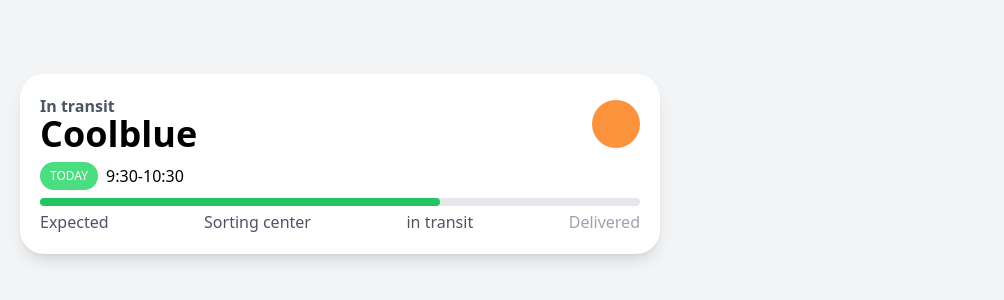
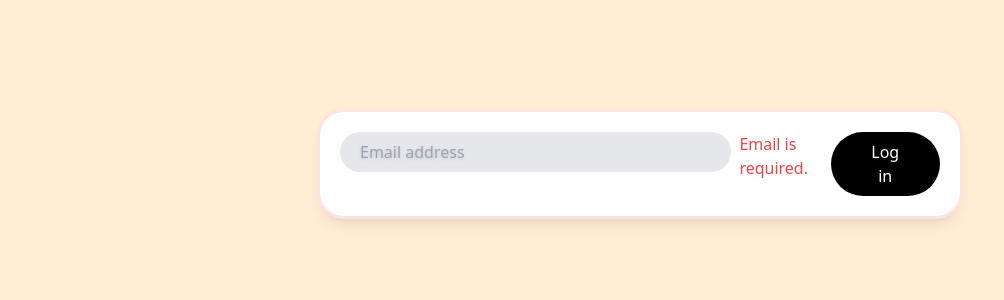
Before and after one commit to shing100/Carrot-Market-Nextjs14, a Next.js app: page / in a window 1280 px wide. Shown: the part 236-536 px from the top of the page, without its empty margins (0-1004 px from the left). Built offline with nearby package versions, Linux system fonts and the light colour scheme.

Commit message:
[20241127] input form

```diff
--- a/app/page.tsx
+++ b/app/page.tsx
@@ -1,33 +1,23 @@
-
 export default function Home() {
   return (
-      <main className="bg-gray-100 h-screen flex items-center p-5 dark:bg-gray-700">
-    <div className="bg-white shadow-lg w-full p-5 rounded-3xl max-w-screen-sm dark:bg-gray-600">
-      <div className="flex justify-between items-center">
-        <div className="flex flex-col">
-          <span className="text-gray-600 font-semibold -mb-1 dark:text-gray-300">In transit</span>
-          <span className="text-4xl font-semibold dark:text-white">Coolblue</span>
+      <main className="bg-gray-100 sm:bg-red-100 md:bg-green-100 lg:bg-cyan-100 xl:bg-orange-100 2xl:bg-purple-100 h-screen flex items-center justify-center p-5">
+        <div
+            className="bg-white shadow-lg p-5 rounded-3xl w-full max-w-screen-sm flex flex-col md:flex-row gap-2 *:outline-none ring ring-transparent transition-shadow
+      has-[:invalid]:ring-red-100"
+        >
+          <input
+              className="w-full rounded-full h-10 bg-gray-200 pl-5 ring ring-transparent focus:ring-green-500 focus:ring-offset-2 transition-shadow placeholder:drop-shadow invalid:focus:ring-red-500 peer"
+              type="text"
+              required
+              placeholder="Email address"
+          />
+          <span className="text-red-500 font-medium hidden peer-invalid:block ">
+          Email is required.
+        </span>
+          <button className="text-white py-2 rounded-full active:scale-90  transition-transform font-medium  md:px-10 bg-black ">
+            Log in
+          </button>
         </div>
-        <div className="size-12 rounded-full bg-orange-400" />
-      </div>
-      <div className="my-2 flex items-center gap-2">
-        <span className="bg-green-400 text-white uppercase px-2.5 py-1.5 text-xs font-medium
-        rounded-full transition hover:bg-green-500 hover:scale-110">
-          Today
-        </span>
-        <span className="dark:text-gray-100">9:30-10:30</span>
-      </div>
-      <div className="relative">
-        <div className="bg-gray-200 w-full h-2 rounded-full absolute" />
-        <div className="bg-green-500 w-2/3 h-2 rounded-full absolute" />
-      </div>
-      <div className="flex justify-between items-center mt-5 text-gray-600 dark:text-gray-300">
-        <span>Expected</span>
-        <span>Sorting center</span>
-        <span>in transit</span>
-        <span className="text-gray-400 dark:text-gray-500">Delivered</span>
-      </div>
-    </div>
-  </main>
-  )
+      </main>
+  );
 }
```
